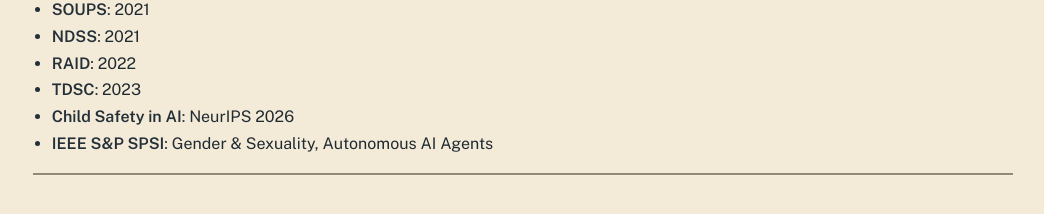
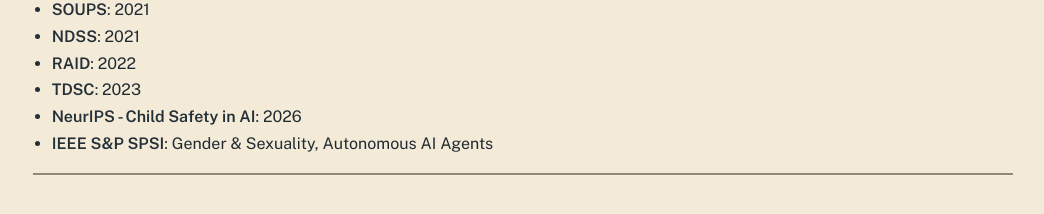
Before and after one commit to JaronMink/personal-website, a Jekyll site: the page built from service.md, in a window 1280 px wide. Shown: the part 541-755 px from the top of the page, without its empty margins (110-1154 px from the left). Built offline with Jekyll 4.4.1, drawn with Linux system fonts in a browser that asks for light colours; part of the change alters nothing that is shown.

```diff
--- a/_data/service.yml
+++ b/_data/service.yml
@@ -85,10 +85,10 @@
       links:
         - label: "2023"
           url_key: tdsc23_web
-    - venue: Child Safety in AI
+    - venue: NeurIPS - Child Safety in AI
       links:
-        - label: "NeurIPS 2026"
-          url: https://neurips.cc/Conferences/2026
+        - label: "2026"
+          url: https://childsafety-ai.github.io/
     - venue: IEEE S&P SPSI
       links:
         - label: "Gender & Sexuality"
```
